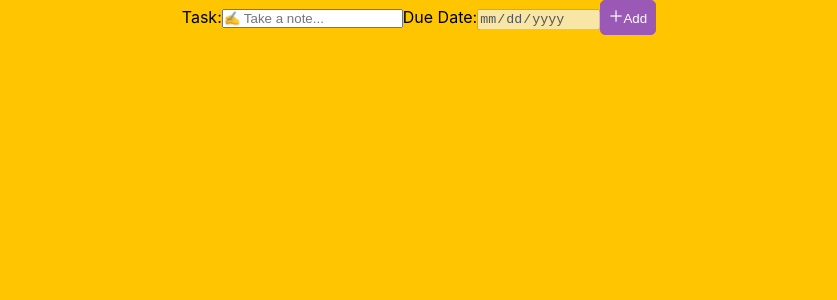
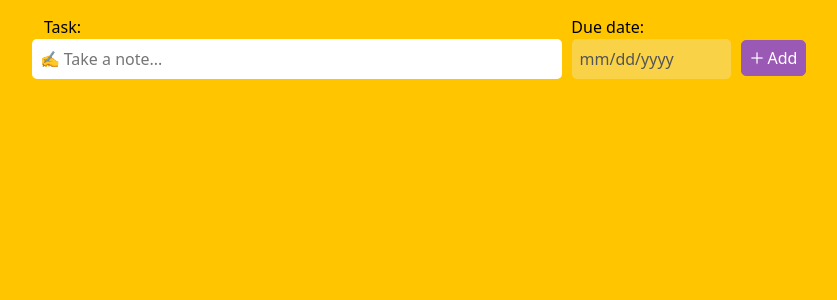
Before and after one commit to Prince8908400/ToDo-App-React, a React (Create React App) app: page / in a window 1280 px wide. Shown: the top 300 px of the page, without its empty margins (221-1058 px from the left). Built offline with nearby package versions, Linux system fonts and the light colour scheme.

Commit message:
code splitting

```diff
--- a/package.json
+++ b/package.json
@@ -8,7 +8,9 @@
     "@testing-library/jest-dom": "^5.16.5",
     "@testing-library/react": "^13.4.0",
     "@testing-library/user-event": "^13.5.0",
+    "bootstrap": "^5.2.3",
     "react": "^18.2.0",
+    "react-bootstrap": "^2.7.2",
     "react-dom": "^18.2.0",
     "react-scripts": "5.0.1",
     "react-toastify": "^9.1.2",
--- a/src/App.css
+++ b/src/App.css
@@ -10,9 +10,11 @@
   text-align: center;
   background-color: #ffc600;
   min-height: 100vh;
-  display: flex;
-  flex-direction: column;
-  align-items: center;
-  justify-content: start;
   color: #000;
+  padding: 15px;
 }
+
+main {
+  max-width: 1400px;
+  margin: 0 auto;
+}
--- /dev/null
+++ b/src/assets/css/form.style.css
@@ -0,0 +1,62 @@
+.user__request {
+  padding: 8px;
+  border-radius: 5px;
+  border: none;
+  width: 530px;
+  outline: none;
+  margin-bottom: 10px;
+}
+
+#dateInput {
+  padding: 8px;
+  border-radius: 5px;
+  border: none;
+  outline: none;
+  cursor: pointer;
+  margin-left: 10px;
+}
+
+.form__button img {
+  object-fit: cover;
+  margin-right: 4px;
+}
+
+.form__button {
+  background-color: #9b59b6;
+  color: #fff;
+  border: 1px solid #9b59b6;
+  padding: 5px 8px;
+  border-radius: 5px;
+  cursor: pointer;
+  margin-left: 10px;
+  display: inline-flex;
+  justify-content: center;
+  align-items: center;
+}
+
+form {
+  position: relative;
+}
+
+input::-webkit-search-cancel-button:after {
+  content: "X";
+  position: absolute;
+  tranform: translate(-50%, -50%);
+}
+
+input::-webkit-search-cancel-button:hover {
+  cursor: pointer;
+}
+
+.input_lbls {
+  margin: 0 auto;
+  display: flex;
+  flex-wrap: wrap;
+  justify-content: space-between;
+  align-items: center;
+  max-width: 750px;
+}
+
+.datelabel {
+  margin-right: 150px;
+}
--- a/src/assets/css/todos.style.css
+++ b/src/assets/css/todos.style.css
@@ -1,8 +1,9 @@
 .todo__list {
   list-style: none;
   color: black;
-  max-width: 100%;
+  max-width: 770px;
   margin: 0 auto;
+  padding-left: 0px;
 }
 
 .todo__list li {
@@ -42,6 +43,7 @@
   border-left: 1px solid gray;
   border-right: 1px solid gray;
   text-align: justify;
+  margin-bottom: 0;
 }
 
 .todo__list li {
--- /dev/null
+++ b/src/components/Button.js
@@ -0,0 +1,11 @@
+import React from "react";
+
+const Button = ({ type, disabled, children, className }) => {
+  return (
+    <button className={className} type={type} disabled={disabled}>
+      {children}
+    </button>
+  );
+};
+
+export default Button;
--- /dev/null
+++ b/src/components/CustomModal.js
@@ -0,0 +1,26 @@
+import React from "react";
+import { Modal, Button } from "react-bootstrap";
+
+const CustomModal = ({ show, handleClose, title, body, actions }) => {
+  return (
+    <Modal show={show} onHide={handleClose}>
+      <Modal.Header closeButton>
+        <Modal.Title>{title}</Modal.Title>
+      </Modal.Header>
+      <Modal.Body>{body}</Modal.Body>
+      <Modal.Footer>
+        {actions.map((action) => (
+          <Button
+            key={action.label}
+            variant={action.variant}
+            onClick={action.onClick}
+          >
+            {action.label}
+          </Button>
+        ))}
+      </Modal.Footer>
+    </Modal>
+  );
+};
+
+export default CustomModal;
--- /dev/null
+++ b/src/components/Input.js
@@ -0,0 +1,7 @@
+import React, { forwardRef } from "react";
+
+const Input = forwardRef(({ ...props }, ref) => {
+  return <input ref={ref} {...props} />;
+});
+
+export default Input;
--- a/src/index.js
+++ b/src/index.js
@@ -3,6 +3,7 @@ import ReactDOM from "react-dom/client";
 import "./index.css";
 import App from "./App";
 import reportWebVitals from "./reportWebVitals";
+import 'bootstrap/dist/css/bootstrap.min.css';
 
 const root = ReactDOM.createRoot(document.getElementById("root"));
 root.render(
--- a/src/pages/AllTodos.js
+++ b/src/pages/AllTodos.js
@@ -2,56 +2,23 @@ import React from "react";
 
 // css
 import "../assets/css/todos.style.css";
-
-// font-awesome icons
-import { FontAwesomeIcon } from "@fortawesome/react-fontawesome";
-import { faEdit, faTrash } from "@fortawesome/free-solid-svg-icons";
+import TodoItem from "./TodoItem";
 
 export const AllTodos = (props) => {
-  const { todos, toggleTodoItem, updateTodoItem, deleteTodoItem } = props;
-
-  function formattedDate(inputDate) {
-    const date = new Date(inputDate);
-    const options = { day: "2-digit", month: "short", year: "numeric" };
-    return date.toLocaleDateString("en-US", options);
-  }
+  const { todos, toggleTodoItem, updateTodoItem, handleShow } = props;
 
   return (
     <>
       <ul className="todo__list">
-        {todos &&
-          todos.length > 0 &&
+        {todos.length > 0 &&
           todos?.map((todo) => (
-            <li key={todo?.todo_id}>
-              <input
-                type="checkbox"
-                id="check"
-                onChange={() => toggleTodoItem(todo?.todo_id)}
-                checked={todo?.completed ? true : false}
-              />
-              <p className={`task ${todo?.completed ? "completed" : ""}`}>
-                {todo?.task}
-              </p>
-              <p
-                className={`date__box ${
-                  Date.parse(todo?.date) < Date.now()
-                    ? "overdue__date"
-                    : "leftfordue__date"
-                }`}
-              >
-                {todo?.date ? formattedDate(todo?.date) : "-"}
-              </p>
-              <FontAwesomeIcon
-                className={`editIcon ${todo?.completed ? "disabled" : ""}`}
-                icon={faEdit}
-                onClick={() => updateTodoItem(todo?.todo_id)}
-              />
-              <FontAwesomeIcon
-                className="deleteIcon"
-                icon={faTrash}
-                onClick={() => deleteTodoItem(todo?.todo_id)}
-              />
-            </li>
+            <TodoItem
+              key={todo.todo_id}
+              todo={todo}
+              toggleTodoItem={toggleTodoItem}
+              updateTodoItem={updateTodoItem}
+              handleShow={handleShow}
+            />
           ))}
       </ul>
     </>
--- /dev/null
+++ b/src/pages/TodoInput.js
@@ -0,0 +1,68 @@
+import React from "react";
+import Button from "../components/Button";
+import Input from "../components/Input";
+
+const TodoInput = ({
+  task,
+  setTask,
+  date,
+  setDate,
+  inputRef,
+  today,
+  selectedTodo,
+  saveTodo,
+}) => {
+  return (
+    <form onSubmit={saveTodo} autoComplete="off">
+      <div className="input_lbls">
+        <label htmlFor="task">Task:</label>
+        <label htmlFor="dateInput" className="datelabel">
+          Due date:
+        </label>
+      </div>
+      <Input
+        id="task"
+        type="search"
+        name="task"
+        className="user__request"
+        placeholder="✍️ Take a note..."
+        value={task}
+        onChange={(e) => setTask(e.target.value)}
+        ref={inputRef}
+      />
+      <Input
+        id="dateInput"
+        type="date"
+        name="due_date"
+        value={date}
+        min={today}
+        onChange={(e) => setDate(e.target.value)}
+        disabled={task === "" ? true : false}
+      />
+      <Button
+        className="form__button"
+        type="submit"
+        disabled={task === "" ? true : false}
+      >
+        {selectedTodo ? (
+          <img
+            src={require("../assets/images/save_icon.png")}
+            alt="add__icon"
+            height="16px"
+            width="16px"
+          />
+        ) : (
+          <img
+            src={require("../assets/images/add_icon.png")}
+            alt="add__icon"
+            height="14px"
+            width="14px"
+          />
+        )}
+        {selectedTodo ? "Save" : "Add"}
+      </Button>
+    </form>
+  );
+};
+
+export default TodoInput;
--- /dev/null
+++ b/src/pages/TodoItem.js
@@ -0,0 +1,49 @@
+import React from "react";
+
+// fontAwesomeIcons
+import { FontAwesomeIcon } from "@fortawesome/react-fontawesome";
+import { faEdit, faTrash } from "@fortawesome/free-solid-svg-icons";
+
+// component
+import Input from "../components/Input";
+
+const TodoItem = ({ todo, toggleTodoItem, updateTodoItem, handleShow }) => {
+  const formattedDate = (dateString) => {
+    const options = { year: "numeric", month: "short", day: "numeric" };
+    const date = new Date(dateString);
+    return date.toLocaleDateString("en-US", options);
+  };
+
+  return (
+    <li key={todo?.todo_id}>
+      <Input
+        type="checkbox"
+        id="check"
+        onChange={() => toggleTodoItem(todo?.todo_id)}
+        checked={todo?.completed ? true : false}
+      />
+      <p className={`task ${todo?.completed ? "completed" : ""}`}>{todo?.task}</p>
+      <p
+        className={`date__box ${
+          Date.parse(todo?.date) < Date.now()
+            ? "overdue__date"
+            : "leftfordue__date"
+        }`}
+      >
+        {todo?.date ? formattedDate(todo?.date) : "-"}
+      </p>
+      <FontAwesomeIcon
+        className={`editIcon ${todo?.completed ? "disabled" : ""}`}
+        icon={faEdit}
+        onClick={() => updateTodoItem(todo?.todo_id)}
+      />
+      <FontAwesomeIcon
+        className="deleteIcon"
+        icon={faTrash}
+        onClick={() => handleShow(todo?.todo_id)}
+      />
+    </li>
+  );
+};
+
+export default TodoItem;
--- a/src/pages/Todos.js
+++ b/src/pages/Todos.js
@@ -1,28 +1,53 @@
-import React, { useEffect, useState } from "react";
+import React, { useEffect, useState, useRef } from "react";
+
+// components
 import { AllTodos } from "./AllTodos";
+import TodoInput from "./TodoInput";
+import CustomModal from "../components/CustomModal";
+
+// toast
 import { toast } from "react-toastify";
 
+// css
+import "../assets/css/form.style.css";
+
 export const Todos = () => {
+  const inputRef = useRef(null);
   const [todos, setTodos] = useState([]);
   const [selectedTodo, setSelectedTodo] = useState(null);
   const [task, setTask] = useState("");
   const [date, setDate] = useState("");
   const today = new Date().toISOString().substr(0, 10);
+  const [todoId, setTodoId] = useState("");
+
+  const [show, setShow] = useState(false);
 
   useEffect(() => {
+    inputRef.current.focus();
     if (localStorage.getItem("todos")) {
       setTodos(JSON.parse(localStorage.getItem("todos")));
     }
   }, []);
 
+  const handleClose = () => {
+    setShow(false);
+    setTodoId("");
+  };
+
+  const handleShow = (todoId) => {
+    setShow(true);
+    setTodoId(todoId);
+  };
+
   const saveData = (newTodos) => {
-    localStorage.setItem(
-      "todos",
-      JSON.stringify([
-        ...JSON.parse(localStorage.getItem("todos") || "[]"),
-        newTodos,
-      ])
-    );
+    const existingTodos = JSON.parse(localStorage.getItem("todos") || "[]");
+    const updatedTodos = [...existingTodos, newTodos];
+    localStorage.setItem("todos", JSON.stringify(updatedTodos));
+  };
+
+  const resetState = () => {
+    setTask("");
+    setDate("");
   };
 
   const saveTodo = (event) => {
@@ -37,7 +62,7 @@ export const Todos = () => {
       });
       setTodos(updatedTodos);
       localStorage.setItem("todos", JSON.stringify(updatedTodos));
-      // toast.success("Task updated successfully.");
+      toast.success("Task updated successfully.");
       setSelectedTodo(null);
     } else {
       const payload = {
@@ -48,10 +73,9 @@ export const Todos = () => {
       };
       setTodos([...todos, payload]);
       saveData(payload);
-      // toast.success("Task created successfully.");
+      toast.success("Task created successfully.");
     }
-    setTask("");
-    setDate("");
+    resetState();
   };
 
   const updateTodoItem = (todoId) => {
@@ -61,12 +85,18 @@ export const Todos = () => {
     setDate(todo.date);
   };
 
-  const deleteTodoItem = (todoId) => {
+  const deleteTodoItem = () => {
     const res = todos.filter((item) => item.todo_id !== todoId);
     setTodos(res);
     localStorage.setItem("todos", JSON.stringify(res));
-    // toast.success("Task deleted successfully.");
+    handleClose();
+    toast.success("Task deleted successfully.");
   };
+
+  const modalActions = [
+    { label: "Close", variant: "secondary", onClick: handleClose },
+    { label: "Delete", variant: "danger", onClick: deleteTodoItem },
+  ];
 
   function toggleTodoItem(taskId) {
     let updatedTodos = todos.map((task) => {
@@ -81,61 +111,28 @@ export const Todos = () => {
 
   return (
     <>
-      <form onSubmit={saveTodo}>
-        <label htmlFor="todo">Task:</label>
-        <input
-          id="task"
-          type="text"
-          name="task"
-          placeholder="✍️ Take a note..."
-          value={task}
-          onChange={(e) => setTask(e.target.value)}
-        />
-        <label htmlFor="myDate">Due Date:</label>
-        <input
-          id="myDate"
-          type="date"
-          name="due_date"
-          value={date}
-          min={today}
-          onChange={(e) => setDate(e.target.value)}
-          disabled={task === "" ? true : false}
-        />
-        <button
-          style={{
-            backgroundColor: "#9b59b6",
-            color: "#fff",
-            border: "1px solid #9b59b6",
-            padding: "8px",
-            borderRadius: "5px",
-            cursor: "pointer",
-          }}
-          type="submit"
-          disabled={task === "" ? true : false}
-        >
-          {selectedTodo ? (
-            <img
-              src={require("../assets/images/save_icon.png")}
-              alt="add__icon"
-              height="14px"
-              width="14px"
-            />
-          ) : (
-            <img
-              src={require("../assets/images/add_icon.png")}
-              alt="add__icon"
-              height="14px"
-              width="14px"
-            />
-          )}
-          {selectedTodo ? "Update" : "Add"}
-        </button>
-      </form>
+      <TodoInput
+        task={task}
+        setTask={setTask}
+        date={date}
+        setDate={setDate}
+        inputRef={inputRef}
+        today={today}
+        selectedTodo={selectedTodo}
+        saveTodo={saveTodo}
+      />
+      <CustomModal
+        show={show}
+        handleClose={handleClose}
+        title="Are you sure?"
+        body="Do you really want to delete these records? This process cannot be undone."
+        actions={modalActions}
+      />
       <AllTodos
         todos={todos}
+        handleShow={handleShow}
         toggleTodoItem={toggleTodoItem}
         updateTodoItem={updateTodoItem}
-        deleteTodoItem={deleteTodoItem}
       />
     </>
   );
```
Also changed, not shown: 1 other file (tests, documents, lock files or other folders).
